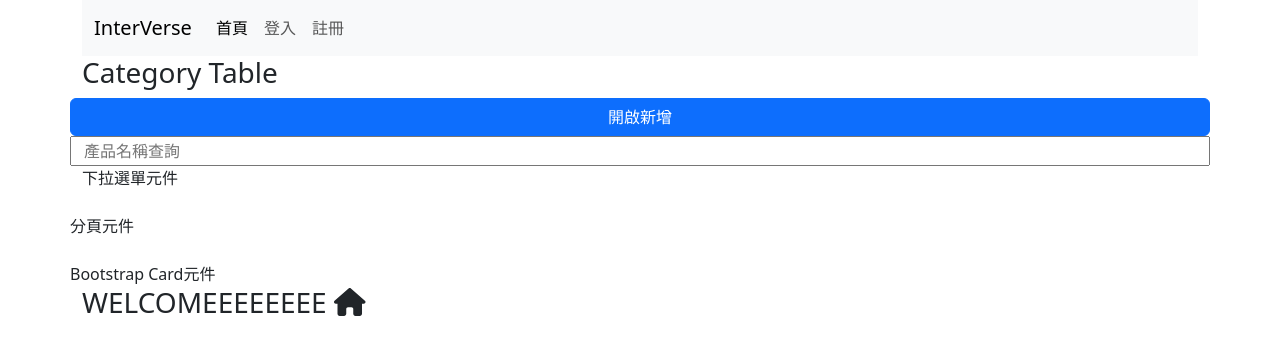
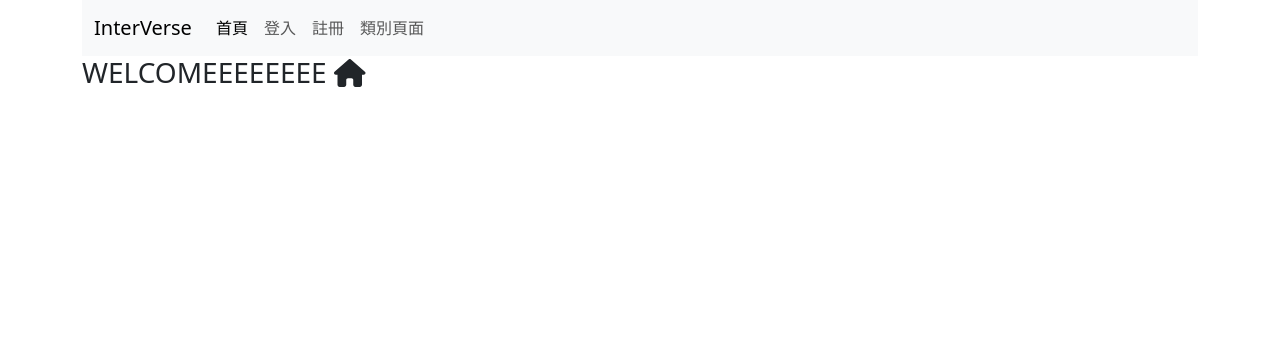
Before and after one commit to Mason0112/Inrerverse-front, a Vue app: page / in a window 1280 px wide. Shown: the top 354 px of the page. Built offline with nearby package versions, Linux system fonts and the light colour scheme; no server answers; what @vueform/vueform would draw is missing.

Commit message:
consloe出AJAX的資料

```diff
--- a/src/App.vue
+++ b/src/App.vue
@@ -1,14 +1,13 @@
 <template>
     <div>
       <navbar></navbar>
-      <category></category>
     </div>
     <RouterView></RouterView>
 </template>
 
 <script setup>
   import navbar from './views/navbar.vue';
-  import category from './views/Category/category.vue';
+
 
   import 'bootstrap/dist/css/bootstrap.min.css';
   import 'bootstrap/dist/js/bootstrap.bundle.min.js';
--- a/src/views/Category/category.vue
+++ b/src/views/Category/category.vue
@@ -1,38 +1,66 @@
 <template>
     <h3>Category Table</h3>
     <div class="row">
+        <div class="col-4">
             <button type="button" class="btn btn-primary">開啟新增</button>
-            <input type="text" placeholder="產品名稱查詢" v-model="findName" >
-            <div>下拉選單元件</div>
-
+        </div>
+        <div class="col-4">
+            <input type="text" placeholder="請輸入產品名稱">
+        </div>
+        <div class="col-4">
+            下拉選單元件
+        </div>
     </div>
     <br>
-        <div class="row">分頁元件
+
+    <div class="row">
+        <div class="col-4">分頁</div>
     </div>
     <br>
-        <div class="row">Bootstrap Card元件
+    <div class="row">
+        <div class="col-lg-3 col-md-6">
+            <div class="card">
+                <img src="..." class="card-img-top" alt="...">
+                <div class="card-body">
+                    <h5 class="card-title">Card title</h5>
+                    <div class="card-text text-danger text-end" >100元
+                    </div>
+                    <div class="row">
+                        <div class="col text-start">
+                            <button type="button" class="btn btn-primary">開啟修改</button>
+                        </div>
+                        <div class="col text-end">
+                            <button type="button" class="btn btn-primary">刪除</button>
+                        </div>
+                    </div>
+                </div>
+            </div>
+        </div>
     </div>
 </template>
 
-<script setup >
-    import { ref,onMounted } from 'vue';
+<script setup>
+import { ref, onMounted } from 'vue';
 import { useRouter } from 'vue-router';
 import axiosapi from '@/plugins/axios';
 import Swal from 'sweetalert2';
 
-    const category = ref(null);
+const categories = ref([]);
 const router = useRouter();
 
-    onMounted(function(){getAllCategories()
+
+onMounted(function () {
+    getAllCategories()
 });
-    function getAllCategories(){
-        axiosapi.get(`/categories`).then
+function getAllCategories() {
+    axiosapi.get(`/categories`).then(function(response){
+        console.log("response",response)
+        categories.value = response.data
+    })
 
 }
 
 
 </script>
 
-<style>
-
-</style>
+<style></style>
--- a/src/views/navbar.vue
+++ b/src/views/navbar.vue
@@ -18,6 +18,9 @@
           <li class="nav-item">
             <RouterLink class="nav-link" :to="{ name: 'register-link' }">註冊</RouterLink>
           </li>
+          <li class="nav-item">
+            <RouterLink class="nav-link" :to="{ name: 'product-category' }">類別頁面</RouterLink>
+          </li>
           <li class="nav-item dropdown">
             <a class="nav-link dropdown-toggle" href="#" id="navbarDropdownMenuLink" role="button"
               data-bs-toggle="dropdown" aria-expanded="false" v-show="userStore.isLoggedIn">
@@ -27,6 +30,7 @@
               <li>
                 <RouterLink class="dropdown-item" :to="{ name: 'profile-link' }">編輯個人資料</RouterLink>
               </li>
+
               <li><a class="dropdown-item" href="#">Another action</a></li>
               <li><a class="dropdown-item" @click="logout">登出</a></li>
             </ul>
```
Lines whose indentation alone changed are shown as unchanged.
